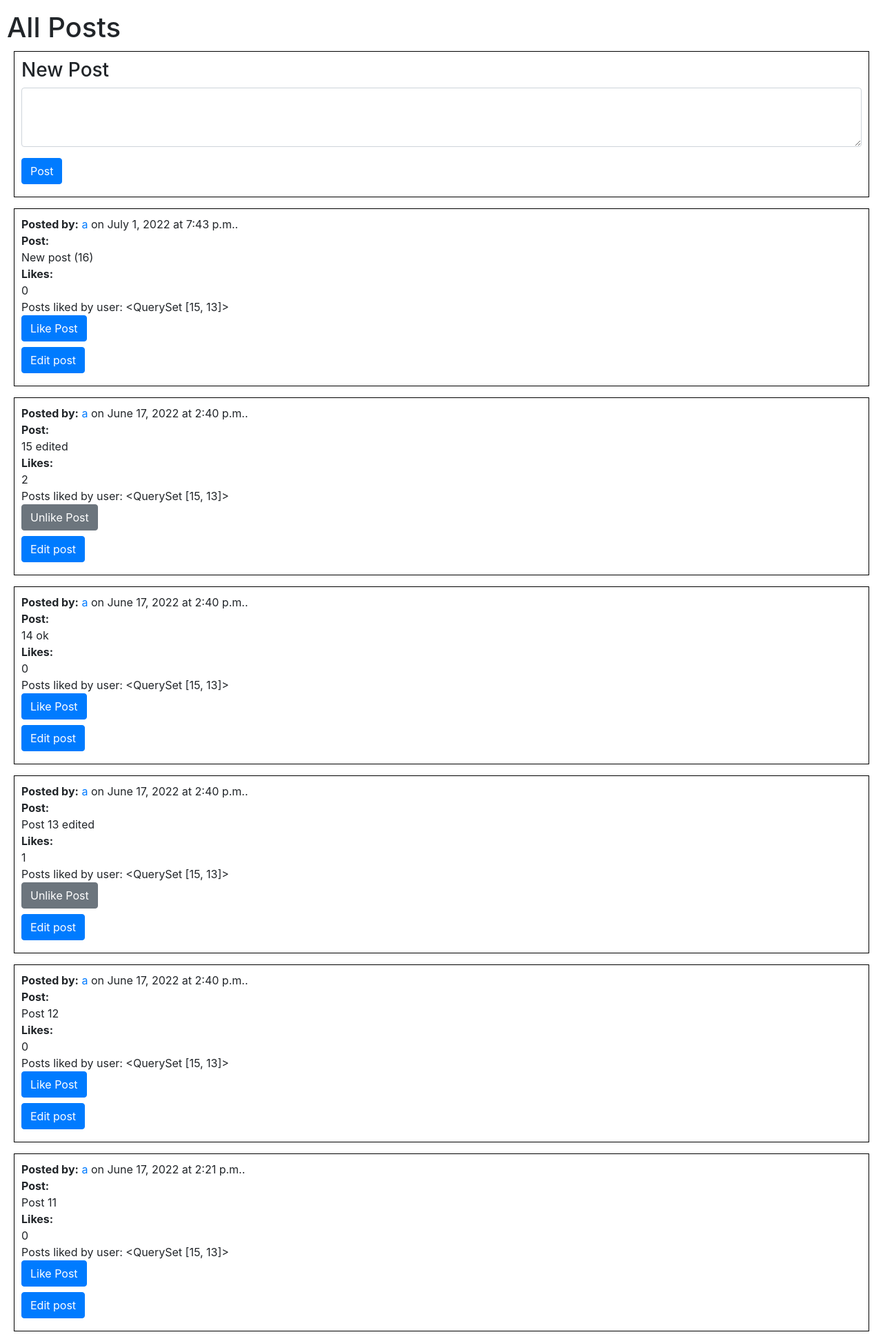
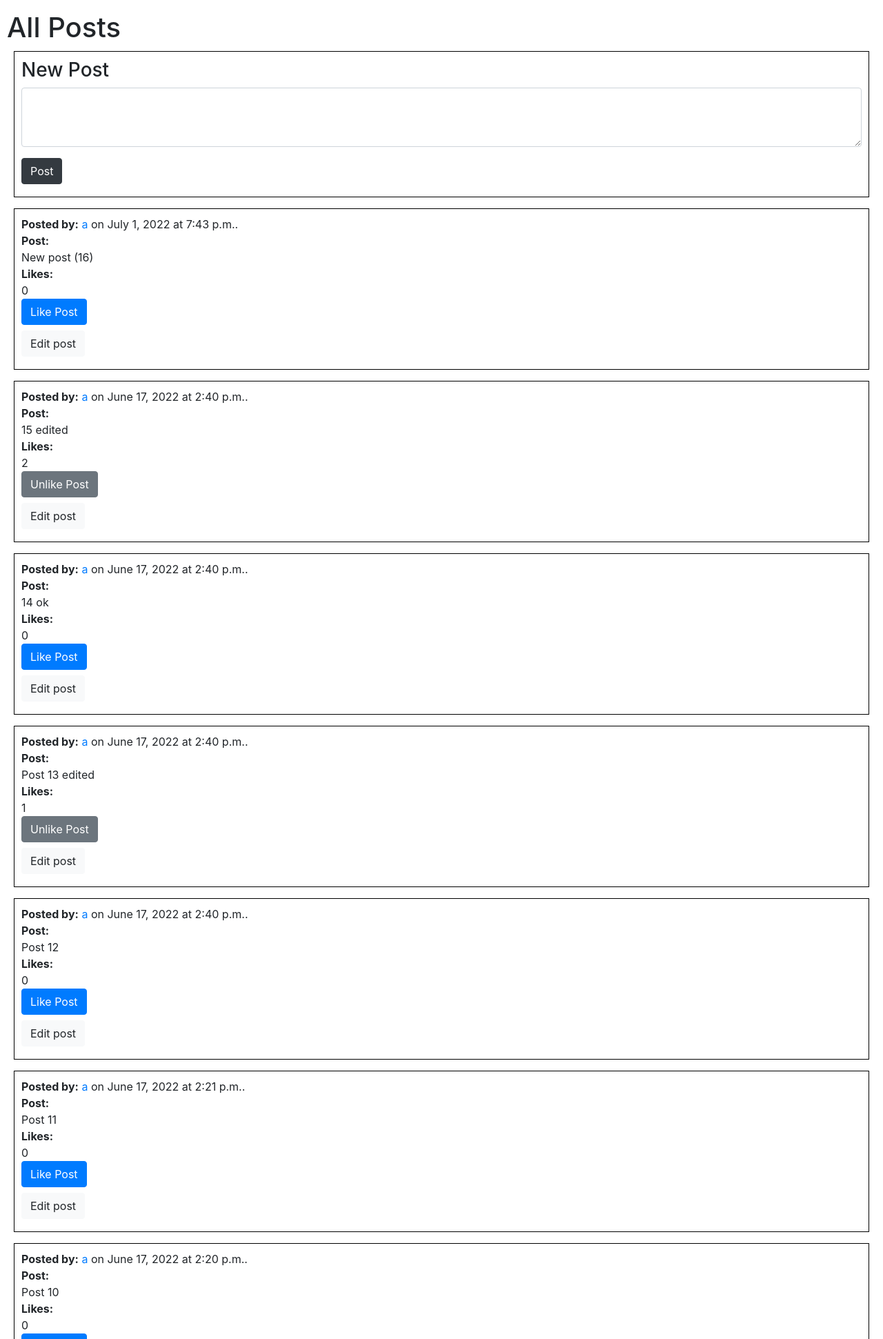
Before and after one commit to AntoineSau/network, a Django app: page / in a window 1280 px wide. Shown: the part 66-2007 px from the top of the page at 69% size. Run offline with Django 3.2, Linux system fonts and the light colour scheme; a user stored in the database is signed in; data comes from the database, SQL or seed files in the repository; both versions use the stored data as it was after the commit; some libraries are stand-ins or nearby versions.

Commit message:
Colors buttons udapted

```diff
--- a/network/static/network/network.js
+++ b/network/static/network/network.js
@@ -15,13 +15,13 @@ function editpost(postid) {
     if (buttontochange.innerHTML === "Edit post") {
         // Backup buttontochange.innerHTML = `Save changes on button nº ${postid}`;
         buttontochange.innerHTML = 'Save changes';
-        buttontochange.className = "buttonedit btn btn-secondary mb-2";
+        buttontochange.className = "buttonedit btn btn-success mb-2";
         posttochange.innerHTML = `<textarea id="${postid}new">${postcontent}</textarea>`;
 
     // Give the user the possibility to edit their post and save it with JS
     } else {
         buttontochange.innerHTML = "Edit post";
-        buttontochange.className = "buttonedit btn btn-primary mb-2";
+        buttontochange.className = "buttonedit btn btn-light mb-2";
         // TODO Save new content in DB by fetch
         let postchanged = document.getElementById(`${postid}new`);
         posttochange.innerHTML = postchanged.value;
@@ -56,6 +56,7 @@ function like(postid) {
 
         // TODO fetch / Update DB
         // POST MODEL : add 1 to the total amount of likes for this post
+
         // LIKE MODEL : add entry with this user liking this post
 
     } else {
@@ -65,7 +66,8 @@ function like(postid) {
 
         // TODO fetch / Update DB
         // POST MODEL : delete 1 to the total amount of likes for this post
-        /// LIKE MODEL : delete the exisitng entry with this user liking this post
+
+        // LIKE MODEL : delete the exisitng entry with this user liking this post
 
     }
 
--- a/network/templates/network/index.html
+++ b/network/templates/network/index.html
@@ -12,7 +12,7 @@
             {% csrf_token %}
             <textarea class="form-control" name="posted" rows="3" required></textarea >
             <p></p>
-            <button type="submit" class="btn btn-primary mb-2">Post</button>
+            <button type="submit" class="btn btn-dark mb-2">Post</button>
         </form>
 
     </div>
@@ -45,9 +45,9 @@
         <b>Likes:</b >
         <div id="likecount{{post.id}}">{{ post.likes }}</div>
 
-        <!-- List of pstos liekd by the user -->
-        Posts liked by user: {{postslikedbyuser}}
-        <br>
+        <!-- TEST PRINT ONLY List of pstos liked by the user
+        Posts liked by user: {{postslikedbyuser}}  -->
+
         <!-- If user doesn't LIKE the post, give option to like-->
         <!-- Else, give possibility to unlike -->
 
@@ -62,7 +62,7 @@
         <!-- Give users the possibility to edit only THEIR POSTS passing in all data-->
         {% if post.userid.username == user.username %}
             <div>
-                <button id="button{{post.id}}" onclick="editpost({{post.id}})" class="buttonedit btn btn-primary mb-2">Edit post</button>
+                <button id="button{{post.id}}" onclick="editpost({{post.id}})" class="buttonedit btn btn-light mb-2">Edit post</button>
             </div>
         {% endif %}
 
```
Also changed, not shown: db.sqlite3.
